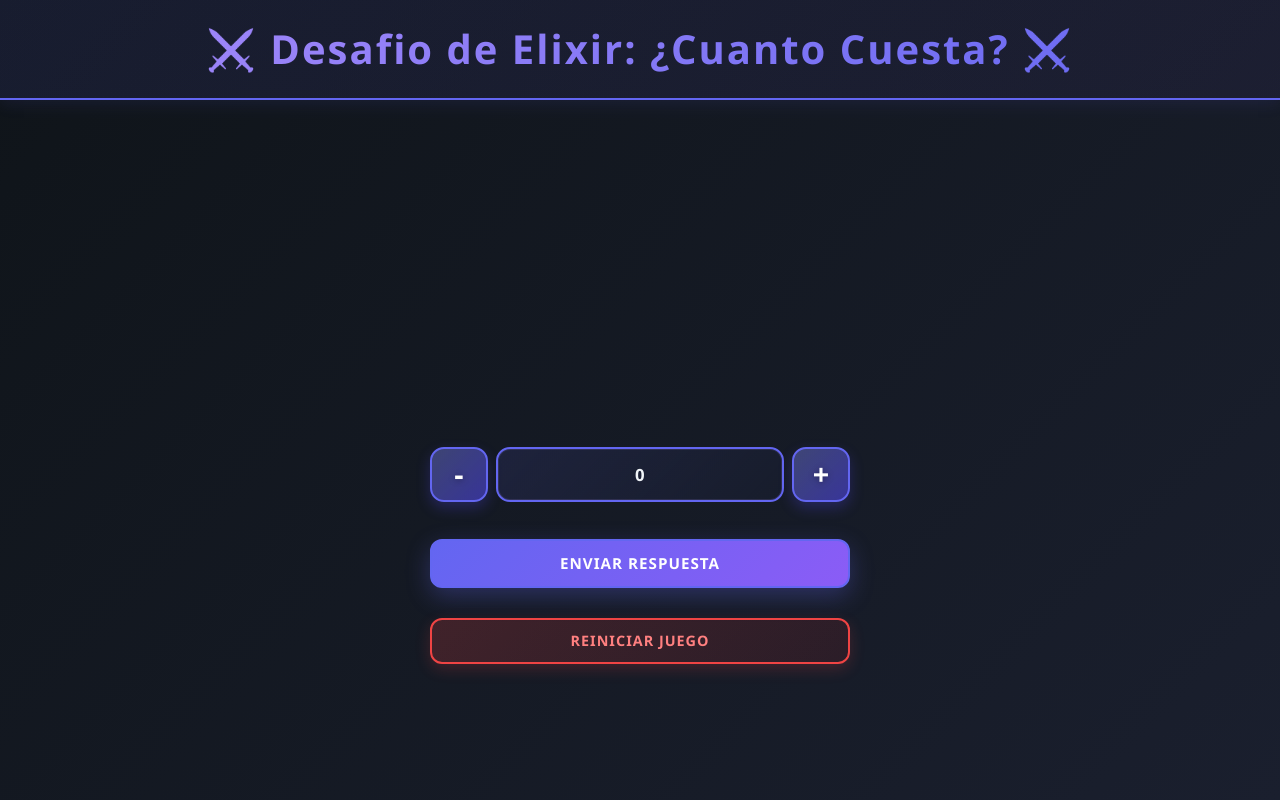
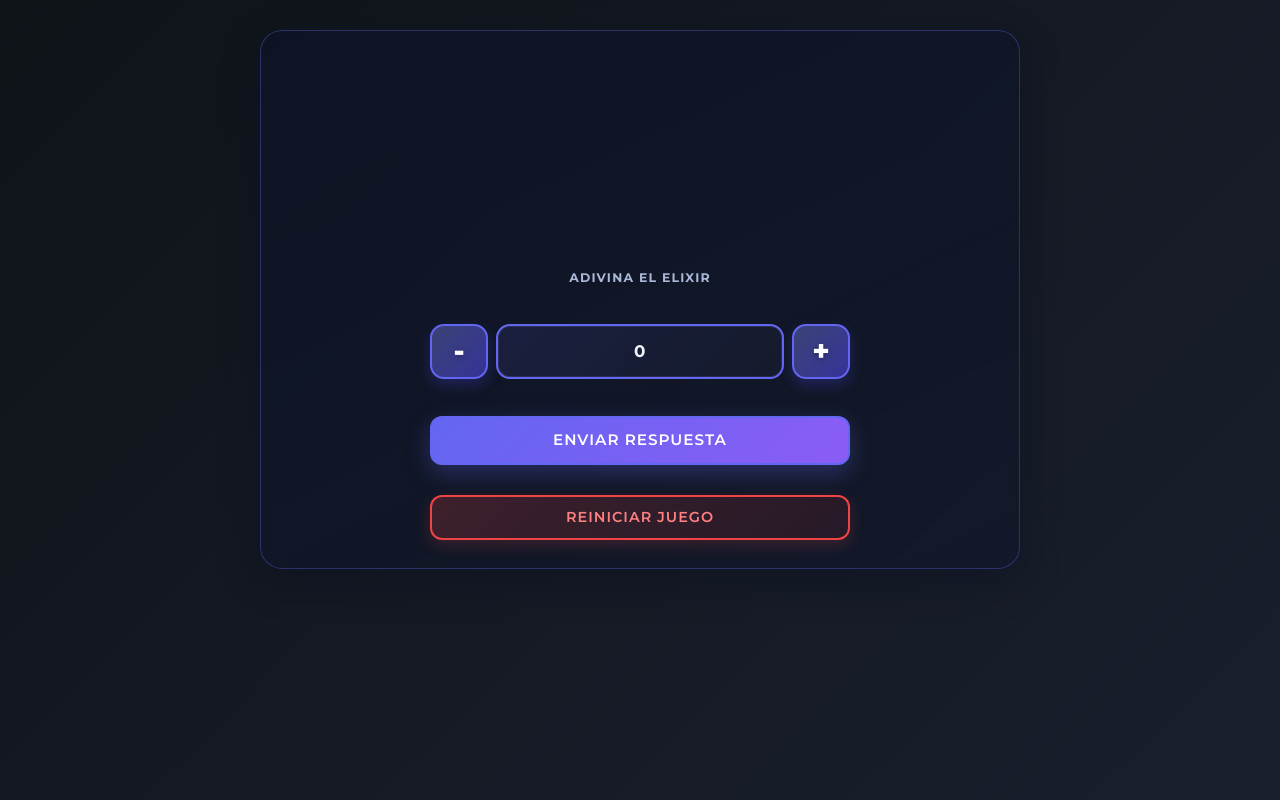
Before and after one commit to AlejandroMinor/Clash_Royale_Card_Elixir_Guess, a Flask app: template templates/show_card.html in a window 1280 px wide. Run offline with Flask 3, Linux system fonts and the light colour scheme; the template is opened without the code that fills it, so the values that code supplies are empty; some libraries are stand-ins or nearby versions.

Commit message:
style(ui): refina titulo y espaciado visual

```diff
--- a/static/css/style.css
+++ b/static/css/style.css
@@ -1,4 +1,6 @@
 :root {
+    --font-ui: 'Montserrat', 'Segoe UI', Tahoma, Geneva, Verdana, sans-serif;
+    --font-title: 'Bebas Neue', 'Montserrat', sans-serif;
     --primary-dark: #0f1419;
     --primary-light: #1a1f2e;
     --accent-primary: #6366f1;
@@ -18,7 +20,7 @@
 
 html, body {
     height: 100%;
-    font-family: 'Segoe UI', Tahoma, Geneva, Verdana, sans-serif;
+    font-family: var(--font-ui);
     background: linear-gradient(135deg, var(--primary-dark) 0%, var(--primary-light) 100%);
     color: var(--text-light);
     min-height: 100vh;
@@ -47,46 +49,51 @@ body {
 
 /* Header */
 .game-header {
-    width: 100%;
+    width: min(100%, 960px);
     background: linear-gradient(135deg, rgba(99, 102, 241, 0.1), rgba(139, 92, 246, 0.05));
     border-bottom: 2px solid var(--accent-primary);
-    padding: 20px 15px;
+    padding: 16px 18px;
     text-align: center;
     box-shadow: 0 4px 15px rgba(99, 102, 241, 0.1);
+    margin: 16px auto 0;
+    border: 1px solid rgba(99, 102, 241, 0.35);
+    border-radius: 18px;
 }
 
 .game-header h1 {
     margin: 0;
-    font-size: clamp(1.8rem, 6vw, 2.5rem);
-    font-weight: 700;
+    font-size: clamp(2rem, 6vw, 2.9rem);
+    font-family: var(--font-title);
+    font-weight: 400;
     background: linear-gradient(135deg, var(--accent-light), var(--accent-primary));
     -webkit-background-clip: text;
     -webkit-text-fill-color: transparent;
     background-clip: text;
-    letter-spacing: 2px;
+    letter-spacing: 1.4px;
 }
 
 /* Content */
 .game-content {
-    width: 100%;
+    width: min(100%, 960px);
     display: flex;
     flex-direction: column;
     align-items: center;
-    padding: 20px 10px;
+    padding: 20px 14px 28px;
     flex: 1;
+    margin: 0 auto;
 }
 
 /* Card Principal */
 .card-container {
-    background: transparent;
-    border: none;
-    border-radius: 0;
-    padding: clamp(15px, 4vw, 25px);
-    box-shadow: none;
-    backdrop-filter: none;
+    background: linear-gradient(155deg, rgba(14, 20, 38, 0.82), rgba(17, 24, 43, 0.62));
+    border: 1px solid rgba(99, 102, 241, 0.34);
+    border-radius: 22px;
+    padding: clamp(18px, 4vw, 28px);
+    box-shadow: 0 12px 38px rgba(9, 14, 30, 0.42);
+    backdrop-filter: blur(3px);
     animation: slideInDown 0.6s ease-out;
     width: 100%;
-    max-width: 100%;
+    max-width: 760px;
     margin: 0 auto;
     display: flex;
     flex-direction: column;
@@ -175,20 +182,30 @@ h1 {
 }
 
 h2 {
+    font-family: var(--font-title);
     font-size: clamp(1.3rem, 4vw, 1.6rem);
-    font-weight: 600;
-    margin-top: clamp(15px, 3vw, 20px);
-    margin-bottom: clamp(20px, 3vw, 25px);
+    font-weight: 400;
+    margin-top: 0;
+    margin-bottom: 8px;
     color: var(--accent-light);
     text-align: center;
     text-transform: uppercase;
     letter-spacing: 2px;
 }
 
+.challenge-label {
+    margin: 0 0 14px 0;
+    color: #a9b7d8;
+    font-size: 0.78rem;
+    font-weight: 700;
+    letter-spacing: 1.2px;
+    text-transform: uppercase;
+}
+
 /* Imagen de Carta */
 .card-image-container {
     text-align: center;
-    margin-bottom: clamp(20px, 5vw, 25px);
+    margin-bottom: 2px;
     position: relative;
     min-height: clamp(140px, 32vw, 200px);
     display: flex;
@@ -550,11 +567,13 @@ h2 {
 /* Responsive */
 @media (max-width: 480px) {
     .game-header {
-        padding: 15px 10px;
+        padding: 13px 12px;
+        margin-top: 10px;
+        border-radius: 14px;
     }
 
     .game-header h1 {
-        font-size: 1.5rem;
+        font-size: 1.8rem;
     }
 
     .game-content {
@@ -567,12 +586,12 @@ h2 {
 
     h2 {
         font-size: 1.2rem;
-        margin-top: 12px;
+        margin-top: 0;
         margin-bottom: 18px;
     }
 
     .card-image-container {
-        margin-bottom: 18px;
+        margin-bottom: 2px;
     }
 
     .card-image {
--- a/templates/base.html
+++ b/templates/base.html
@@ -5,6 +5,9 @@
     <meta charset="UTF-8">
     <meta name="viewport" content="width=device-width, initial-scale=1.0">
     <meta name="description" content="Adivina el costo de elixir de las cartas de Clash Royale">
+    <link rel="preconnect" href="https://fonts.googleapis.com">
+    <link rel="preconnect" href="https://fonts.gstatic.com" crossorigin>
+    <link href="https://fonts.googleapis.com/css2?family=Bebas+Neue&family=Montserrat:wght@400;500;600;700;800&display=swap" rel="stylesheet">
     {% block title %}{% endblock %}
     <link href="{{ url_for('static', filename='css/bootstrap.min.css') }}" rel="stylesheet">
     <link href="{{ url_for('static', filename='css/style.css', v=asset_version if asset_version is defined else None) }}" rel="stylesheet">
--- a/templates/show_card.html
+++ b/templates/show_card.html
@@ -4,16 +4,12 @@
 
 <head>
     {% block title %}
-    <title>Desafio de Elixir</title>
+    <title>Adivina el Elixir</title>
     {% endblock %}
 </head>
 
 <body>
     {% block content %}
-    <div class="game-header">
-        <h1>⚔️ Desafio de Elixir: ¿Cuanto Cuesta? ⚔️</h1>
-    </div>
-
     <div class="game-content">
         <div class="card-container">
             <div class="card-image-container">
@@ -23,6 +19,7 @@
             </div>
 
             <h2 id="card_name">{{ card_name }}</h2>
+            <p class="challenge-label">Adivina el Elixir</p>
 
             <div class="form-group">
                 <div class="input-stepper" aria-label="Selector de costo de elixir">
```
